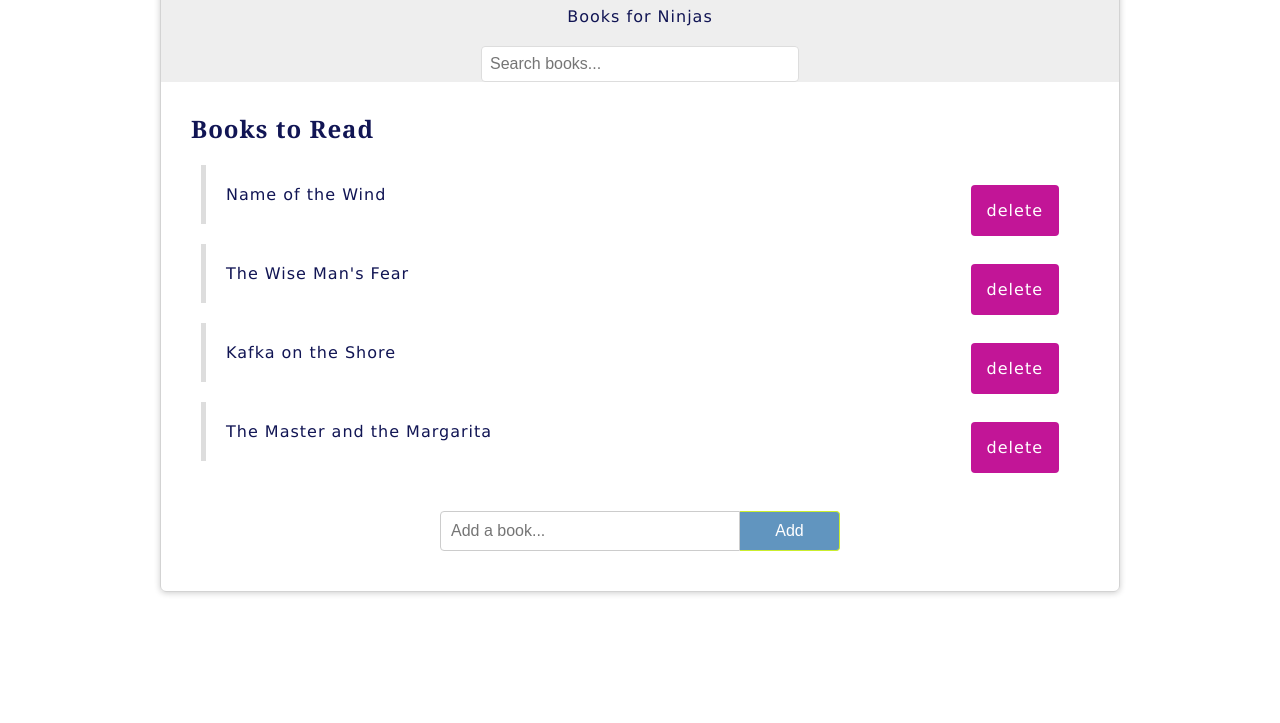
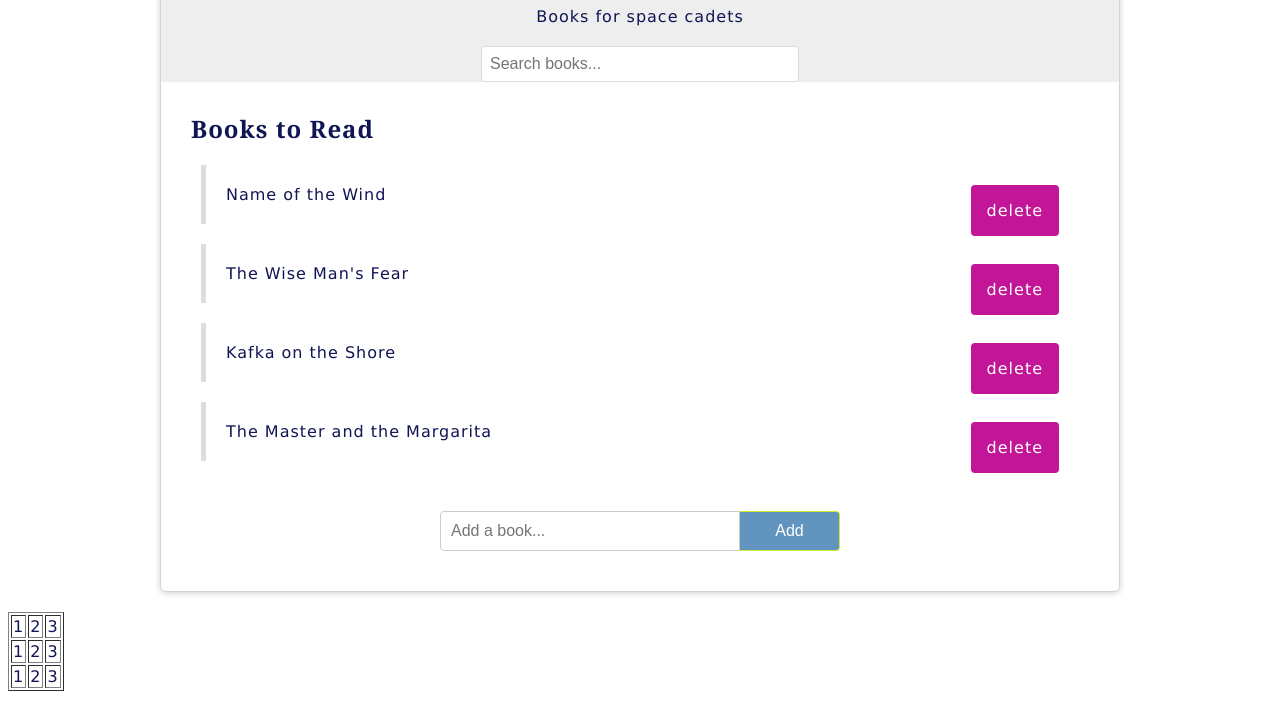
Before and after one commit to hortencia718/Read-a-book, a plain HTML site: page index.html in a window 1280 px wide. Shown: the part 77-800 px from the top of the page. Drawn offline with Linux system fonts and the light colour scheme.

Commit message:
new html folder

```diff
--- a/app.js
+++ b/app.js
@@ -1,2 +1 @@
-document.getElementById("book-list")
-console.log("book-list")
+ let bookList = document.getElementById("book-list")
--- a/index.html
+++ b/index.html
@@ -13,7 +13,7 @@
 	    <header>
 	    	<div id="page-banner">
 	    		<h1 class="title">Read-A-Book</h1>
-          <p>Books for Ninjas</p>
+          <p>Books for space cadets</p>
           <form id="search-books">
             <input type="text" placeholder="Search books..." />
           </form>
@@ -45,6 +45,28 @@
 	    	<button>Add</button>
 	    </form>
 
+
+
+    </div>
+
+    <div class="containerA">
+        <table border="1">
+            <tr>
+                <td>1</td>
+                <td>2</td>
+                <td>3</td>
+            </tr>
+            <tr>
+                <td>1</td>
+                <td>2</td>
+                <td>3</td>
+            </tr>
+            <tr>
+                <td>1</td>
+                <td>2</td>
+                <td>3</td>
+            </tr>
+        </table>
     </div>
 <script src="app.js"></script>
 
```
Also changed, not shown: booking.app/index.html (added, +13 -0 lines), booking.app/app.js (added), booking.app/style.css (added).
